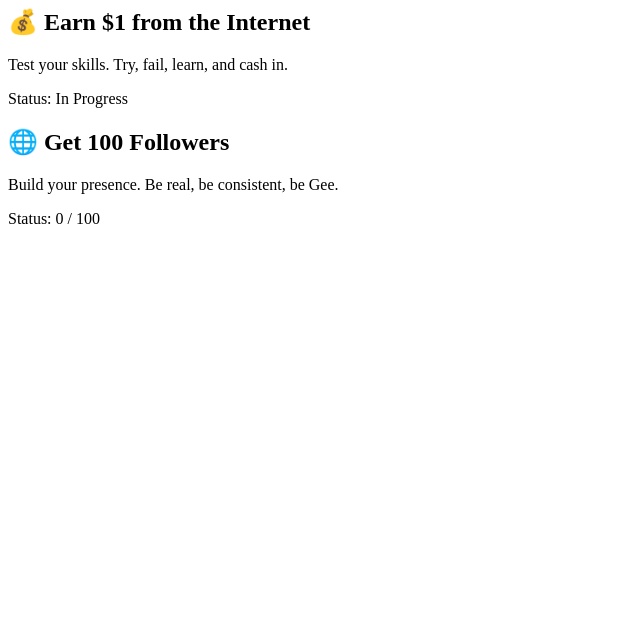
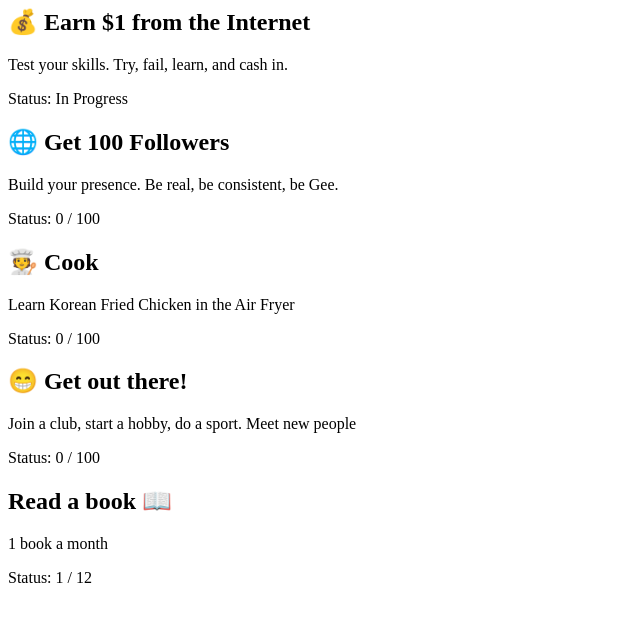
Before and after one commit to gdcooney/geedeecee, a plain HTML site: page index.html in a window 1280 px wide. Shown: the whole page, without its empty margins (0-640 px from the left). Drawn offline with Linux system fonts and the light colour scheme.

Commit message:
Update index.html

```diff
--- a/index.html
+++ b/index.html
@@ -1,13 +1,32 @@
-<div class="card" id="goal-earn">
+<div class="card" id="goal1">
   <h2>💰 Earn $1 from the Internet</h2>
   <p>Test your skills. Try, fail, learn, and cash in.</p>
   <div class="status">Status: In Progress</div>
 </div>
 
-<div class="card" id="goal-followers">
+<div class="card" id="goal2">
   <h2>🌐 Get 100 Followers</h2>
   <p>Build your presence. Be real, be consistent, be Gee.</p>
   <div class="status">Status: 0 / 100</div>
 </div>
 
+<div class="card" id="goal3">
+  <h2>🧑‍🍳 Cook</h2>
+  <p>Learn Korean Fried Chicken in the Air Fryer</p>
+  <div class="status">Status: 0 / 100</div>
+</div>
+
+<div class="card" id="goal4">
+  <h2>😁 Get out there!</h2>
+  <p>Join a club, start a hobby, do a sport. Meet new people</p>
+  <div class="status">Status: 0 / 100</div>
+</div>
+
+<div class="card" id="goal5">
+  <h2>Read a book 📖</h2>
+  <p>1 book a month</p>
+  <div class="status">Status: 1 / 12</div>
+</div>
+
+
 <!-- repeat with: goal-cook, goal-read, goal-hobby -->
```
